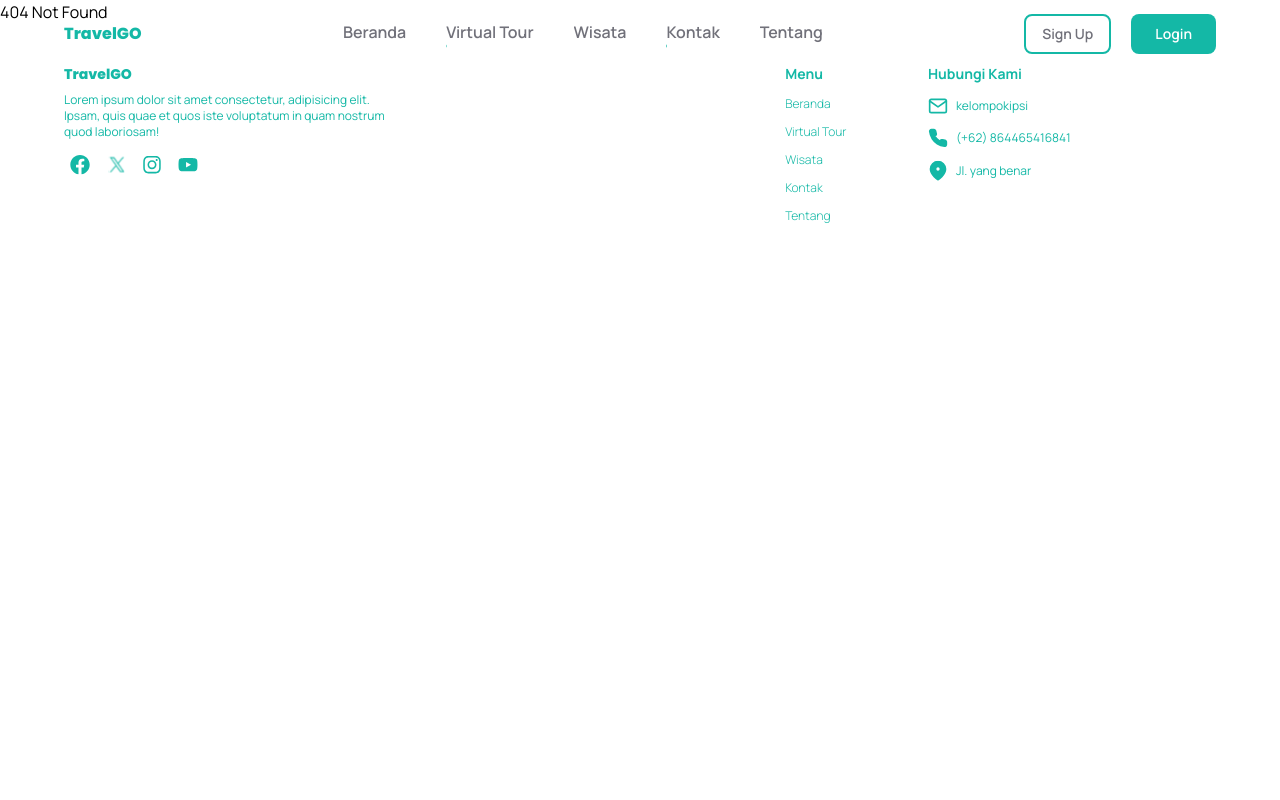
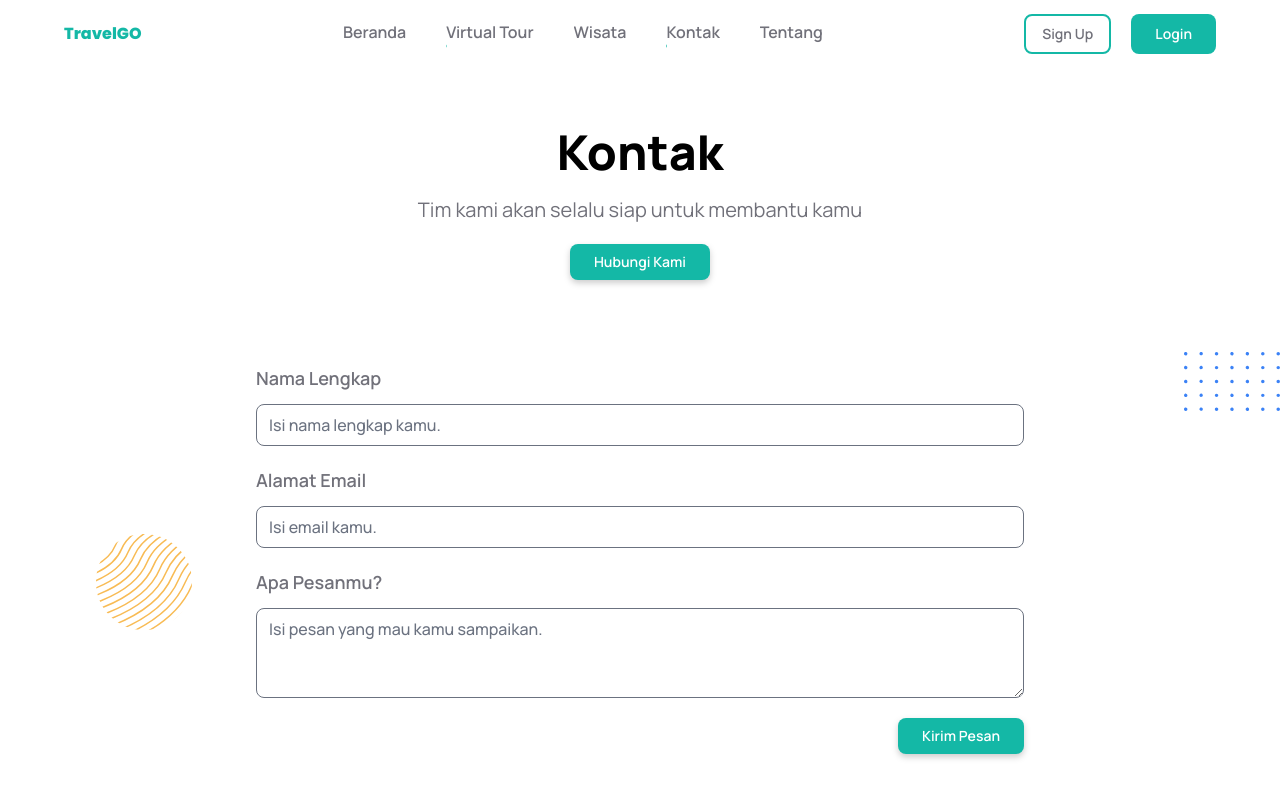
Before and after one commit to RezaBagusS/fe_TravelGo, a React (Vite) app: page /kontak in a window 1280 px wide. Shown: the top 800 px of the page. Built offline with nearby package versions, Linux system fonts and the light colour scheme.

Commit message:
adding kontak page

```diff
--- a/src/App.jsx
+++ b/src/App.jsx
@@ -3,6 +3,7 @@ import Navbar from "./component/Navbar";
 import Footer from "./component/Footer";
 import { BrowserRouter as Router, Routes, Route } from "react-router-dom";
 import VirtualTour from "./pages/VirtualTour";
+import Kontak from "./pages/Kontak";
 
 function App() {
   return (
@@ -12,6 +13,7 @@ function App() {
         <Routes>
           <Route path="/" element={<Home />} />
           <Route path="/user/virtual-tour" element={<VirtualTour />} />
+          <Route path="/kontak" element={<Kontak />} />
           <Route path="*" element={<h1>404 Not Found</h1>} />
         </Routes>
         <Footer/>
--- /dev/null
+++ b/src/component/KontakComp/FindMe.jsx
@@ -0,0 +1,45 @@
+import React, { useEffect, useState } from "react";
+
+const FindMe = () => {
+
+    const [widthMap, setWidthMap] = useState(950);
+
+  useEffect(() => {
+    const handleResize = () => {
+      setWidthMap(window.innerWidth < 1000 ? window.innerWidth - 60 : 950);
+    };
+
+    handleResize();
+    window.addEventListener("resize", handleResize);
+
+    return () => {
+      window.removeEventListener("resize", handleResize);
+    };
+  }, []);
+
+  return (
+    <div className="py-5">
+      <div className="cust-container relative flex flex-col gap-5 justify-center items-center py-16">
+        <h1 className="text-2xl z-10 md:text-4xl lg:text-5xl text-center leading-snug font-bold md:font-extrabold">
+          Temukan Kami di Google Maps
+        </h1>
+        <p className="text-justify md:text-center text-base md:text-xl text-cust-gray-500">
+          Kalian dapat mengunjungi kami pada alamat berikut.
+        </p>
+        <div className="mt-5">
+          <iframe
+            title="Google Map"
+            width={widthMap}
+            height={widthMap / 1.8}
+            style={{ border: 0 }}
+            loading="lazy"
+            src="https://www.google.com/maps/embed?pb=!1m18!1m12!1m3!1d3951.41493192657!2d112.60935567319395!3d-7.956000685443552!2m3!1f0!2f0!3f0!3m2!1i1024!2i768!4f13.1!3m3!1m2!1s0x2e7882798fa4af0b%3A0x96b1403133d3c715!2sGedung%20F%20FILKOM%20UB!5e0!3m2!1sen!2sid!4v1698131572091!5m2!1sen!2sid"
+            allowFullScreen
+          ></iframe>
+        </div>
+      </div>
+    </div>
+  );
+};
+
+export default FindMe;
--- /dev/null
+++ b/src/component/KontakComp/FormKontak.jsx
@@ -0,0 +1,65 @@
+import ballPattern from "../../assets/ball-pattern.svg";
+
+const FormKontak = () => {
+  const InputField = ({ placeHolder, id, type, labelName }) => {
+    return (
+      <div className="flex flex-col gap-3">
+        <label className="text-cust-gray-500 text-lg font-semibold">
+          {labelName}
+        </label>
+        {id == "pesan" ? (
+          <textarea
+            className="text-cust-teal-500 text-base font-medium rounded-lg resize-y"
+            id={id}
+            placeholder={placeHolder}
+            cols="30"
+            rows="3"
+          ></textarea>
+        ) : (
+          <input
+            className="text-cust-teal-500 text-base font-medium rounded-lg"
+            placeholder={placeHolder}
+            type={type}
+            id={id}
+          />
+        )}
+      </div>
+    );
+  };
+
+  return (
+    <div className="relative cust-container flex justify-center py-5">
+      <form className="w-8/12 flex flex-col gap-5">
+        <InputField
+          placeHolder={"Isi nama lengkap kamu."}
+          id="nama"
+          type="text"
+          labelName={"Nama Lengkap"}
+        />
+        <InputField
+          placeHolder={"Isi email kamu."}
+          id="email"
+          type="email"
+          labelName={"Alamat Email"}
+        />
+        <InputField
+          placeHolder={"Isi pesan yang mau kamu sampaikan."}
+          id="pesan"
+          type="text"
+          labelName={"Apa Pesanmu?"}
+        />
+        <button
+          type="submit"
+          className="w-fit ms-auto bg-cust-teal-500 hover:bg-cust-teal-500/70 text-white text-xs sm:text-sm font-semibold px-6 py-2 rounded-lg drop-shadow-[0px_3px_3px_rgba(0,0,0,0.2)] transition-all duration-150"
+        >
+          Kirim Pesan
+        </button>
+      </form>
+      <div className="absolute bottom-36 left-8 w-24 h-24">
+        <img src={ballPattern} className="w-full" alt="MissingIMG" />
+      </div>
+    </div>
+  );
+};
+
+export default FormKontak;
--- /dev/null
+++ b/src/component/KontakComp/HeaderKontak.jsx
@@ -0,0 +1,24 @@
+import dotPattern from "../../assets/dot-pattern.svg";
+
+const HeaderKontak = () => {
+  return (
+    <div className="pt-16">
+      <div className="cust-container relative flex flex-col gap-5 justify-center items-center py-16">
+        <h1 className="text-2xl z-10 md:text-4xl lg:text-5xl text-center leading-snug font-bold md:font-extrabold">
+          Kontak
+        </h1>
+        <p className="text-justify md:text-center text-base md:text-xl text-cust-gray-500">
+          Tim kami akan selalu siap untuk membantu kamu
+        </p>
+        <button className="w-fit bg-cust-teal-500 hover:bg-cust-teal-500/70 text-white text-xs sm:text-sm font-semibold px-6 py-2 rounded-lg drop-shadow-[0px_3px_3px_rgba(0,0,0,0.2)] transition-all duration-150">
+          Hubungi Kami
+        </button>
+      </div>
+      <div className="absolute top-1/2 -translate-y-1/2 right-0 w-24 h-24">
+        <img src={dotPattern} className="w-full" alt="MissingIMG" />
+      </div>
+    </div>
+  );
+};
+
+export default HeaderKontak;
--- a/src/pages/Kontak.jsx
+++ b/src/pages/Kontak.jsx
@@ -0,0 +1,20 @@
+import { useEffect } from "react";
+import HeaderKontak from "../component/KontakComp/HeaderKontak";
+import FormKontak from "../component/KontakComp/FormKontak";
+import FindMe from "../component/KontakComp/FindMe";
+
+const Kontak = () => {
+  useEffect(() => {
+    window.scrollTo(0, 0);
+  }, []);
+
+  return (
+    <div className="cust-outer-container text-black">
+      <HeaderKontak />
+      <FormKontak />
+      <FindMe />
+    </div>
+  );
+};
+
+export default Kontak;
```
